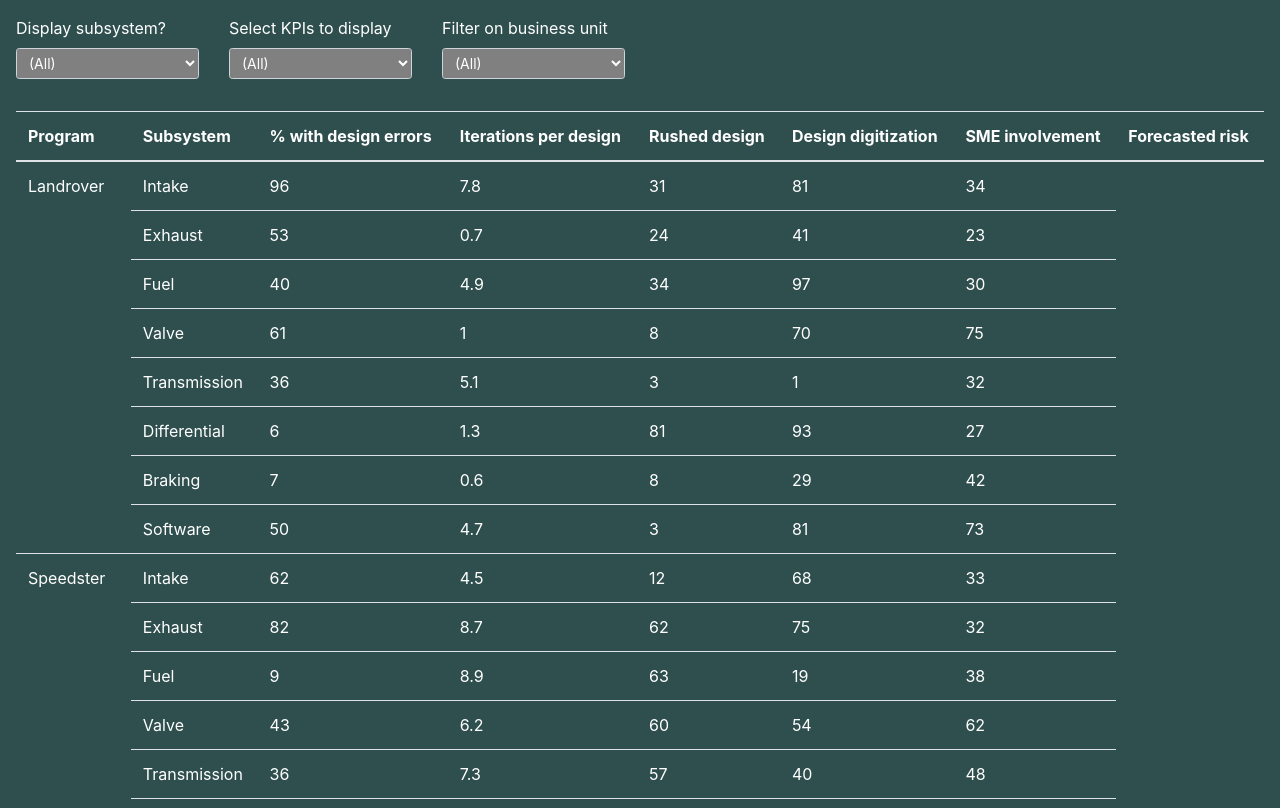
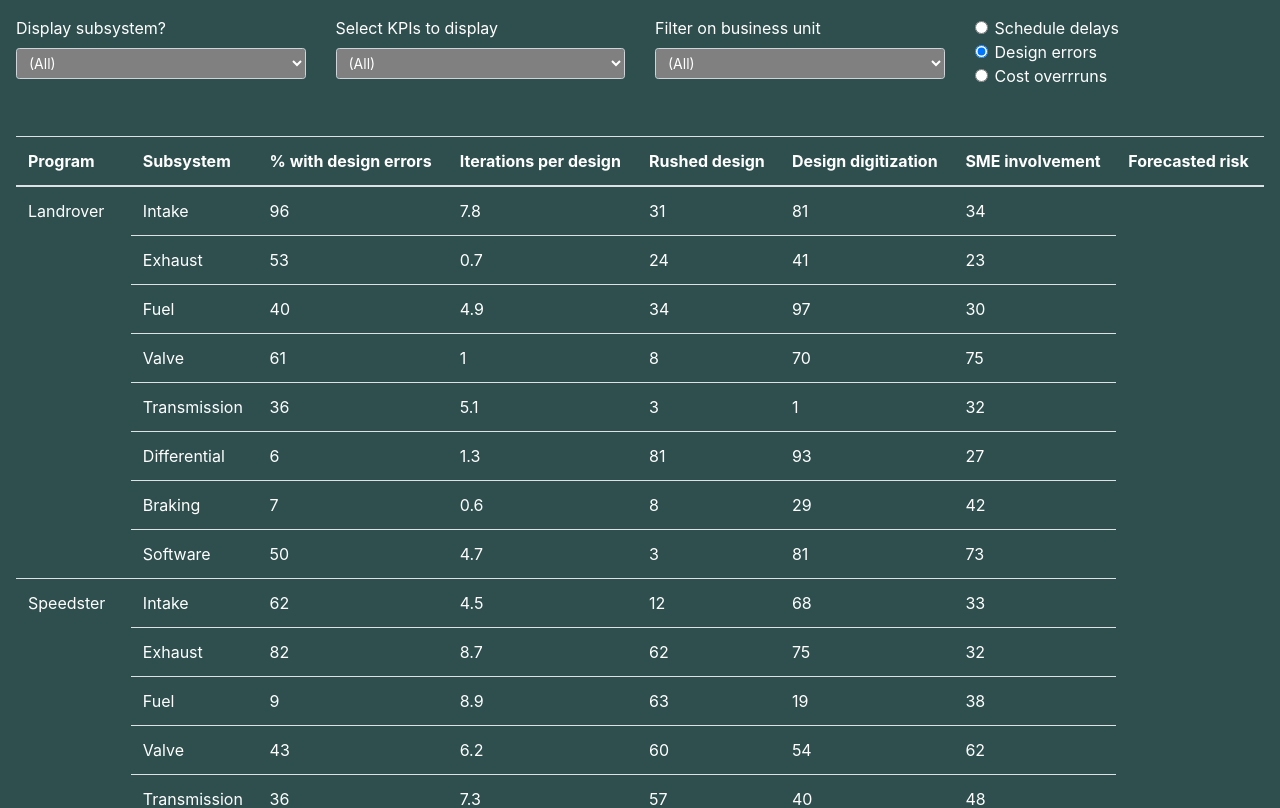
Before and after one commit to alerner1/engineering-manager-proto-1, a React (Create React App) app: page / in a window 1280 px wide. Shown: the top 808 px of the page. Built offline with nearby package versions, Linux system fonts and the light colour scheme.

Commit message:
added radio buttons to top right

```diff
--- a/package.json
+++ b/package.json
@@ -15,6 +15,7 @@
     "react-scripts": "4.0.1",
     "react-uuid": "^1.0.2",
     "uuid": "^8.3.2",
+    "victory": "^35.4.4",
     "web-vitals": "^0.2.4"
   },
   "scripts": {
--- a/src/Components/DisplayDropdown.js
+++ b/src/Components/DisplayDropdown.js
@@ -2,6 +2,7 @@ import React from 'react';
 import { Form } from 'react-bootstrap';
 import Col from 'react-bootstrap/Col';
 import {v4 as uuidv4} from 'uuid';
+import { VictoryChart, VictoryAxis, VictoryBar } from 'victory';
 
 const DisplayDropdown = ({ info }) => {
   const mapOptions = () => {
@@ -9,7 +10,7 @@ const DisplayDropdown = ({ info }) => {
   }
 
   return(
-    <Col xs={2}>
+    <Col xs={3}>
       <Form.Label>{info.title}</Form.Label>
       <Form.Control size="sm" as="select">
         {mapOptions()}
--- a/src/Containers/DropdownsContainer.js
+++ b/src/Containers/DropdownsContainer.js
@@ -1,5 +1,7 @@
 import React from 'react';
 import Row from 'react-bootstrap/Row';
+import Col from 'react-bootstrap/Col';
+import Form from 'react-bootstrap/Form';
 import DisplayDropdown from '../Components/DisplayDropdown';
 import {v4 as uuidv4} from 'uuid';
 
@@ -11,6 +13,15 @@ const DropdownsContainer = () => {
   return(
     <Row>
       {mapDropdowns()}
+      <Col>
+        <Form>
+          <div key="default-radio" className="mb-3">
+            <Form.Check type="radio" id="schedule-delays" label="Schedule delays" />
+            <Form.Check type="radio" checked id="design-errors" label="Design errors" />
+            <Form.Check type="radio" id="cost-overruns" label="Cost overrruns" />
+          </div>
+        </Form>
+      </Col>
     </Row>
   );
 };
```
Also changed, not shown: 2 other files (tests, documents, lock files or other folders).
